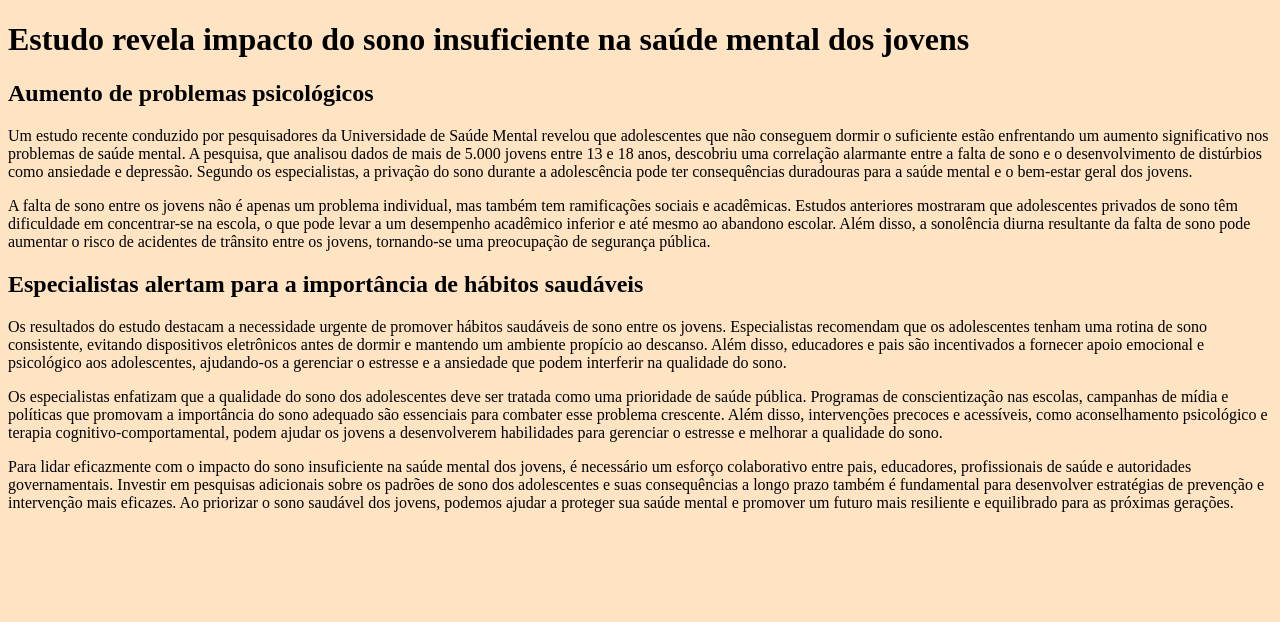
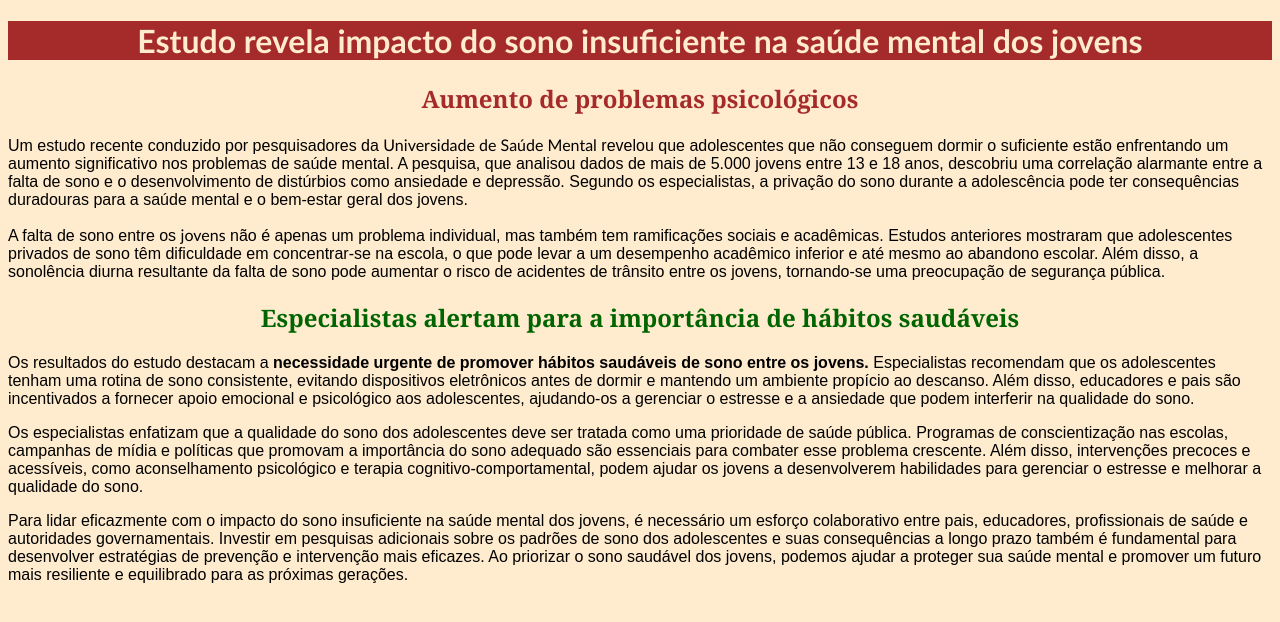
Before and after one commit to JoaoBozz/D-Web1, a plain HTML site: page Atividades Bimestre/index.html in a window 1280 px wide. Drawn offline with Linux system fonts and the light colour scheme.

Commit message:
atualização 2 28-03

```diff
--- a/Atividades Bimestre/index.html
+++ b/Atividades Bimestre/index.html
@@ -4,16 +4,37 @@
     <meta charset="UTF-8">
     <meta name="viewport" content="width=device-width, initial-scale=1.0">
     <title>BBC News</title>
+    <style>
+        body{
+            background-color: blanchedalmond; font-family: Arial, Helvetica, sans-serif;
+        }
+
+        h1{
+            color: blanchedalmond; text-align: center; background-color: brown; font-family: 'Trebuchet MS', 'Lucida Sans Unicode', 'Lucida Grande', 'Lucida Sans', Arial, sans-serif;
+        }
+
+        h2{
+            color: brown; text-align: center; font-family: Cambria, Cochin, Georgia, Times, 'Times New Roman', serif;
+        }
+
+        span{
+            color: black; font-family: 'Trebuchet MS', 'Lucida Sans Unicode', 'Lucida Grande', 'Lucida Sans', Arial, sans-serif;
+        }
+
+        strong{
+            color: black;
+        }
+
+    </style>
 </head>
 <body>
-    <style>body{background: bisque;}</style>
     <h1>Estudo revela impacto do sono insuficiente  na saúde mental dos jovens</h1>
     <h2>Aumento de problemas psicológicos</h2>
-    <p>Um estudo recente conduzido por pesquisadores da Universidade de Saúde Mental revelou que adolescentes que não conseguem dormir o suficiente estão enfrentando um aumento significativo nos problemas de saúde mental. A pesquisa, que analisou dados de mais de 5.000 jovens entre 13 e 18 anos, descobriu uma correlação alarmante entre a falta de sono e o desenvolvimento de distúrbios como ansiedade e depressão. Segundo os especialistas, a privação do sono durante a adolescência pode ter consequências duradouras para a saúde mental e o bem-estar geral dos jovens.</p>
-    <p>A falta de sono entre os jovens não é apenas um problema individual, mas também tem ramificações sociais e acadêmicas. Estudos anteriores mostraram que adolescentes privados de sono têm dificuldade em concentrar-se na escola, o que pode levar a um desempenho acadêmico inferior e até mesmo ao abandono escolar. Além disso, a sonolência diurna resultante da falta de sono pode aumentar o risco de acidentes de trânsito entre os jovens, tornando-se uma preocupação de segurança pública.</p>
-    <h2>Especialistas alertam para a importância de hábitos saudáveis</h2>
-    <p>Os resultados do estudo destacam a necessidade urgente de promover hábitos saudáveis de sono entre os jovens. Especialistas recomendam que os adolescentes tenham uma rotina de sono consistente, evitando dispositivos eletrônicos antes de dormir e mantendo um ambiente propício ao descanso. Além disso, educadores e pais são incentivados a fornecer apoio emocional e psicológico aos adolescentes, ajudando-os a gerenciar o estresse e a ansiedade que podem interferir na qualidade do sono.</p>
-    <p>Os especialistas enfatizam que a qualidade do sono dos adolescentes deve ser tratada como uma prioridade de saúde pública. Programas de conscientização nas escolas, campanhas de mídia e políticas que promovam a importância do sono adequado são essenciais para combater esse problema crescente. Além disso, intervenções precoces e acessíveis, como aconselhamento psicológico e terapia cognitivo-comportamental, podem ajudar os jovens a desenvolverem habilidades para gerenciar o estresse e melhorar a qualidade do sono.</p>
+    <p> Um estudo recente conduzido por pesquisadores da <span>Universidade de Saúde Mental</span> revelou que adolescentes que não conseguem dormir o suficiente estão enfrentando um aumento significativo nos problemas de saúde mental. A pesquisa, que analisou dados de mais de 5.000 jovens entre 13 e 18 anos, descobriu uma correlação alarmante entre a falta de sono e o desenvolvimento de distúrbios como ansiedade e depressão. Segundo os especialistas, a privação do sono durante a adolescência pode ter consequências duradouras para a saúde mental e o bem-estar geral dos jovens.</p>
+    <p> A falta de sono entre os <span>jovens</span> não é apenas um problema individual, mas também tem ramificações sociais e acadêmicas. Estudos anteriores mostraram que adolescentes privados de sono têm dificuldade em concentrar-se na escola, o que pode levar a um desempenho acadêmico inferior e até mesmo ao abandono escolar. Além disso, a sonolência diurna resultante da falta de sono pode aumentar o risco de acidentes de trânsito entre os jovens, tornando-se uma preocupação de segurança pública.</p>
+    <h2 style="color: darkgreen;">Especialistas alertam para a importância de hábitos saudáveis</h2>
+    <p> Os resultados do estudo destacam a <strong>necessidade urgente de promover hábitos saudáveis de sono entre os jovens.</strong> Especialistas recomendam que os adolescentes tenham uma rotina de sono consistente, evitando dispositivos eletrônicos antes de dormir e mantendo um ambiente propício ao descanso. Além disso, educadores e pais são incentivados a fornecer apoio emocional e psicológico aos adolescentes, ajudando-os a gerenciar o estresse e a ansiedade que podem interferir na qualidade do sono.</p>
+    <p> Os especialistas enfatizam que a qualidade do sono dos adolescentes deve ser tratada como uma prioridade de saúde pública. Programas de conscientização nas escolas, campanhas de mídia e políticas que promovam a importância do sono adequado são essenciais para combater esse problema crescente. Além disso, intervenções precoces e acessíveis, como aconselhamento psicológico e terapia cognitivo-comportamental, podem ajudar os jovens a desenvolverem habilidades para gerenciar o estresse e melhorar a qualidade do sono.</p>
     <p>Para lidar eficazmente com o impacto do sono insuficiente na saúde mental dos jovens, é necessário um esforço colaborativo entre pais, educadores, profissionais de saúde e autoridades governamentais. Investir em pesquisas adicionais sobre os padrões de sono dos adolescentes e suas consequências a longo prazo também é fundamental para desenvolver estratégias de prevenção e intervenção mais eficazes. Ao priorizar o sono saudável dos jovens, podemos ajudar a proteger sua saúde mental e promover um futuro mais resiliente e equilibrado para as próximas gerações.</p>
 </body>
 </html>
```
Also changed, not shown: Atividades Bimestre/tarefa 21-03 .html (added, +24 -0 lines).
